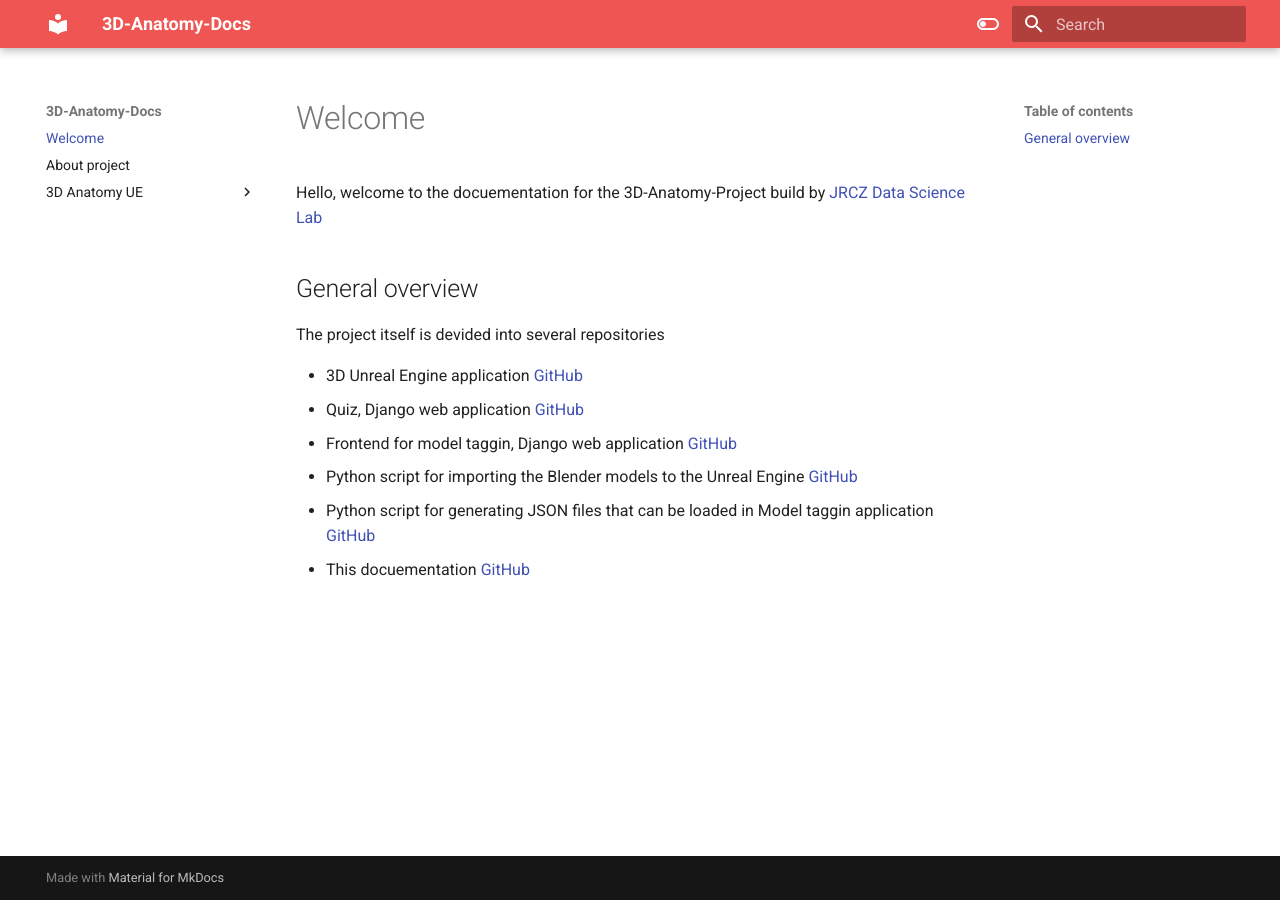
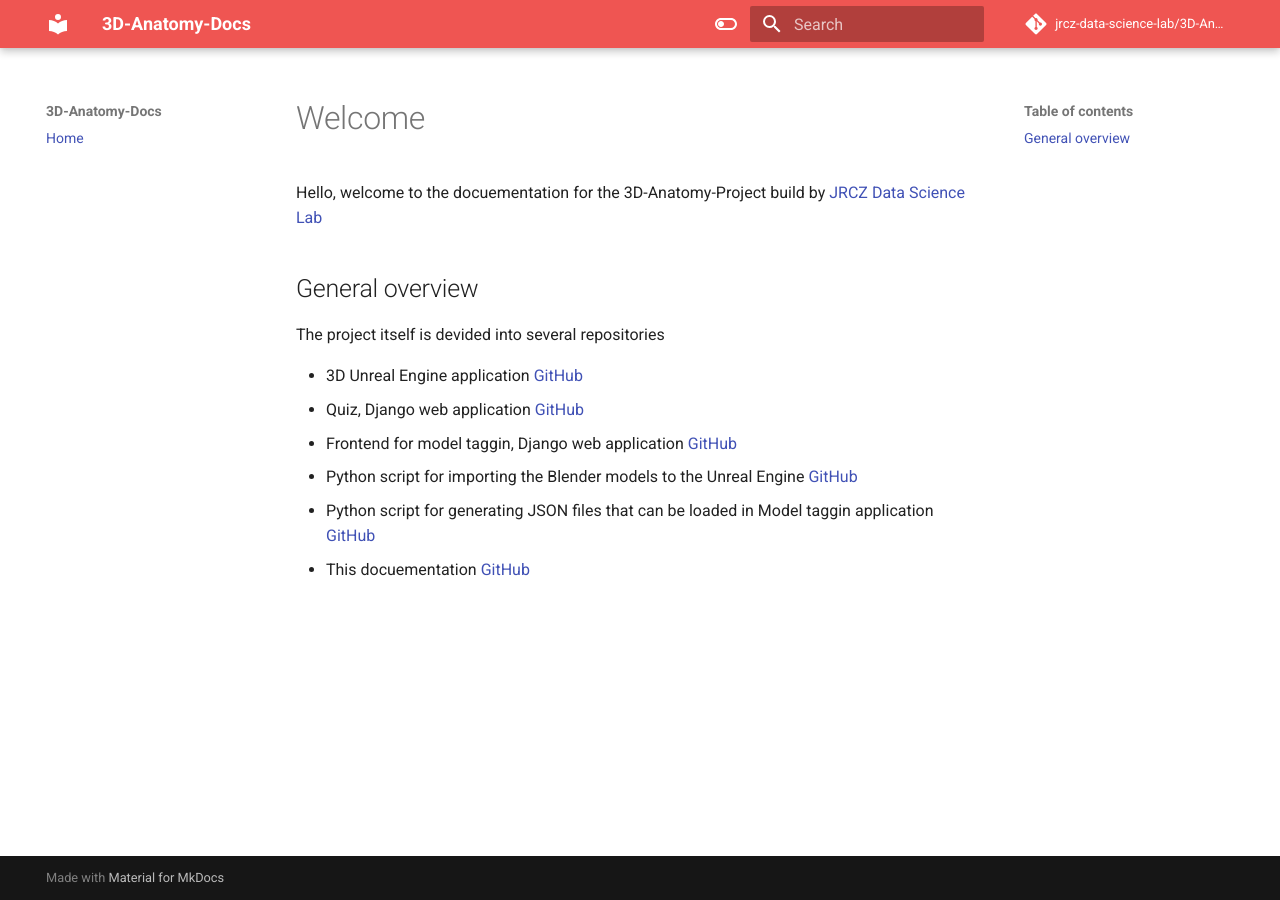
Before and after one commit to jrcz-data-science-lab/VirtualAnatomy-Documentation, an MkDocs documentation site: the page built from docs/index.md, in a window 1280 px wide. Built offline with MkDocs 1.6.1 and Material for MkDocs 9.7.7, drawn with Linux system fonts in a browser that asks for light colours; comment, search, counter and statistics services are not loaded.

Commit message:
added more stuff to mkdocs.yml

```diff
--- a/mkdocs.yml
+++ b/mkdocs.yml
@@ -1,5 +1,12 @@
 site_name: 3D-Anatomy-Docs
 include_sidebar: false
+site_description: 'Documentation for VirtualAnatomy'
+site_author: 'JRCZ'
+docs_dir: docs/
+repo_name: 'jrcz-data-science-lab/3D-Anatomy-Documentation'
+repo_url: 'https://github.com/jrcz-data-science-lab/3D-Anatomy-Documentation'
+nav:
+    - Home: index.md
 theme:
   name: material
   palette:
```
